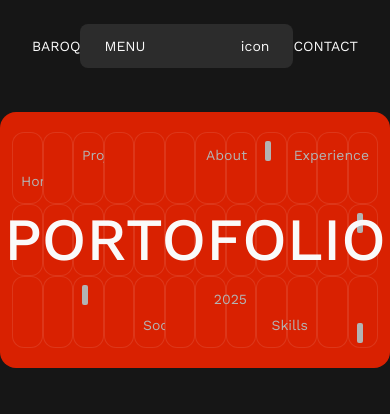
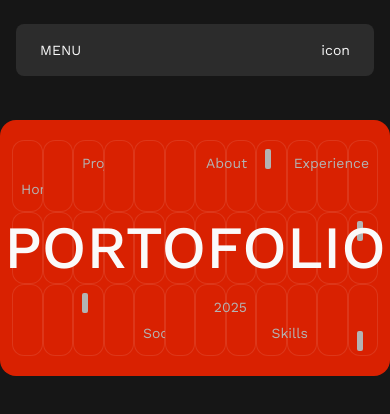
Before and after one commit to qobilbaroq/portofolio, a Next.js app: page / in a window 390 px wide. Shown: the top 414 px of the page. Built offline with nearby package versions, Linux system fonts and the light colour scheme.

Commit message:
add: responsif

```diff
--- a/components/layout/Navbar.jsx
+++ b/components/layout/Navbar.jsx
@@ -2,20 +2,19 @@ import React from "react";
 
 const Navbar = () => {
   return (
-    <nav className="flex justify-between items-center w-full px-8 py-6 z-50">
-      {/* Logo */}
-      <h1 className="text-foreground text-sm hover:text-text-muted-light cursor-pointer">
+    <nav className="flex justify-between items-center w-full px-4 md:px-8 py-6 z-50">
+      <h1 className="hidden md:block text-foreground text-sm hover:text-text-muted-light cursor-pointer">
         BAROQ
       </h1>
 
-      {/* Menu */}
-      <div className="flex justify-between items-center bg-navbar w-[400px] py-3 px-6 rounded-lg cursor-pointer">
+      <div className="flex justify-between items-center bg-navbar md:py-3 py-4 px-6 rounded-lg cursor-pointer w-full md:w-[400px]">
         <h1 className="text-foreground text-sm">MENU</h1>
         <div className="text-foreground text-sm">icon</div>
       </div>
 
-      {/* Contact */}
-      <h1 className="text-foreground text-sm cursor-pointer">CONTACT</h1>
+      <h1 className="hidden md:block text-foreground text-sm hover:text-text-muted-light cursor-pointer">
+        CONTACT
+      </h1>
     </nav>
   );
 };
```
